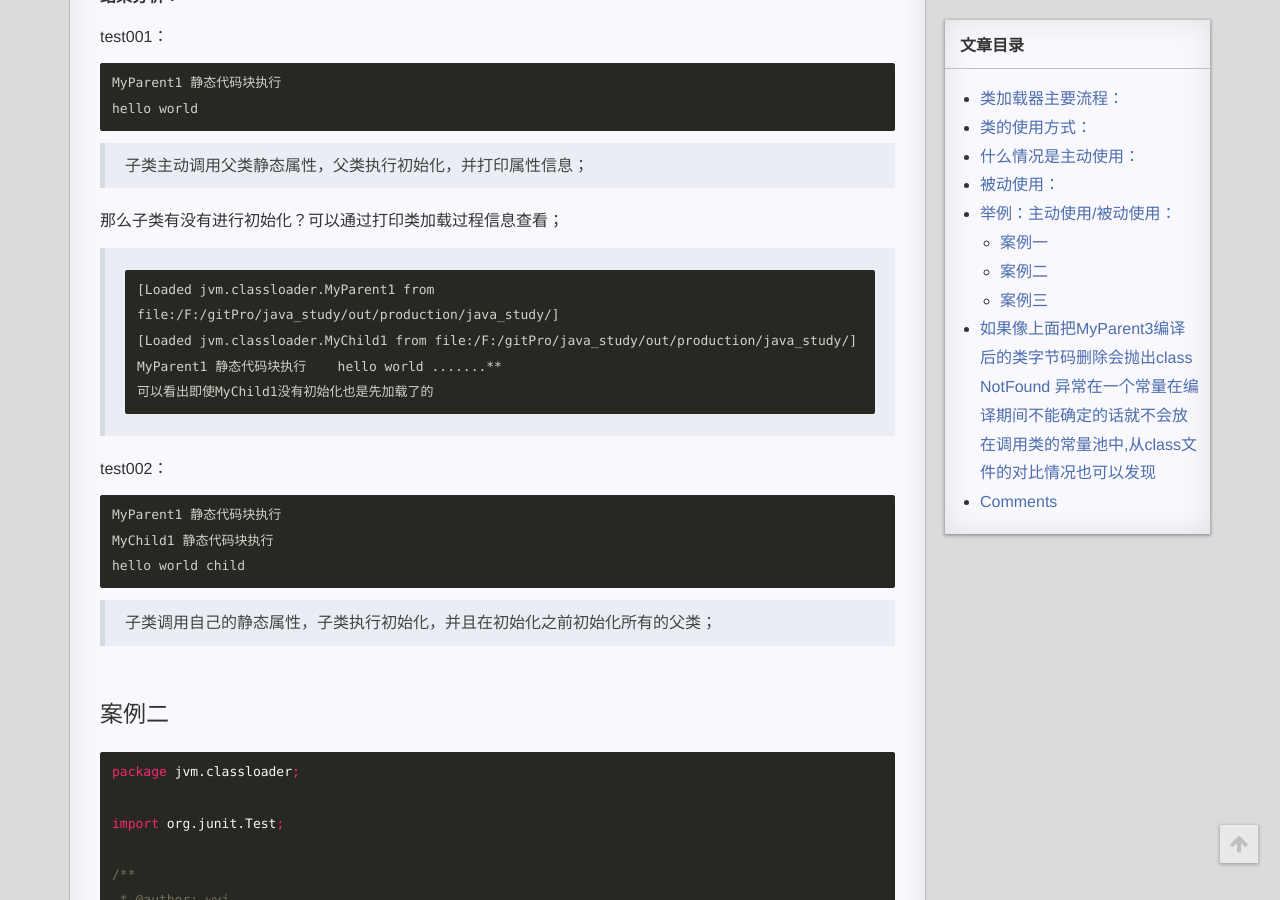
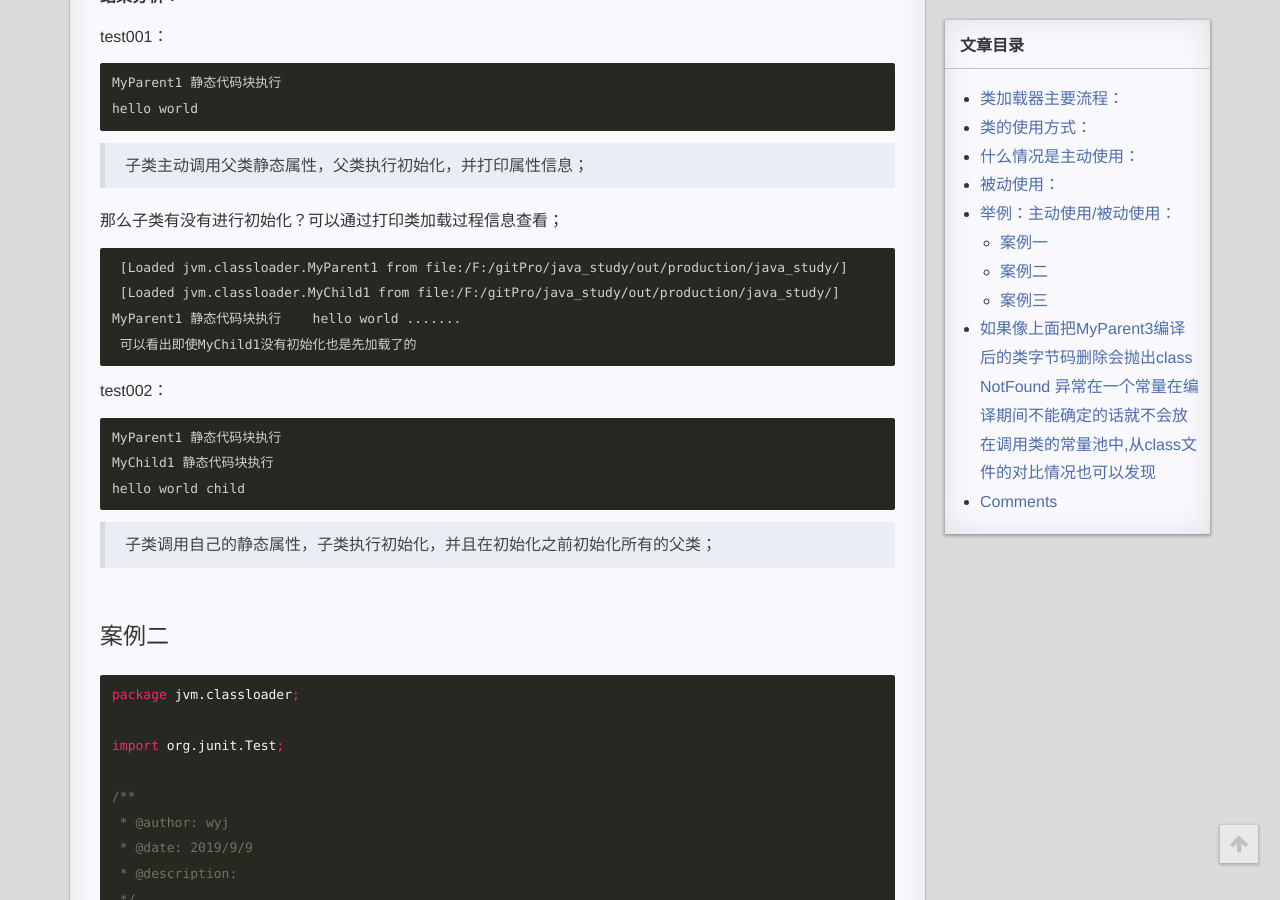
Before and after one commit to jie3615/jie3615.github.io, a Jekyll site: the page built from _posts/2019-09-08-Jvm-classLoader.md, in a window 1280 px wide and 900 px high, scrolled down 2667 px. Built offline with Jekyll 4.4.1, drawn with Linux system fonts in a browser that asks for light colours; comment, search, counter and statistics services are not loaded; a style sheet for code colours, icons or effects is not loaded; part of the change alters nothing that is shown.

````diff
--- a/_posts/2019-09-08-Jvm-classLoader.md
+++ b/_posts/2019-09-08-Jvm-classLoader.md
@@ -121,11 +121,11 @@ hello world
 
 
 
-> ```html
-> [Loaded jvm.classloader.MyParent1 from file:/F:/gitPro/java_study/out/production/java_study/]
-> [Loaded jvm.classloader.MyChild1 from file:/F:/gitPro/java_study/out/production/java_study/]  MyParent1 静态代码块执行    hello world .......**
-> 可以看出即使MyChild1没有初始化也是先加载了的
-> ```
+ ```html
+ [Loaded jvm.classloader.MyParent1 from file:/F:/gitPro/java_study/out/production/java_study/]
+ [Loaded jvm.classloader.MyChild1 from file:/F:/gitPro/java_study/out/production/java_study/]  MyParent1 静态代码块执行    hello world .......
+ 可以看出即使MyChild1没有初始化也是先加载了的
+ ```
 
 test002：
 
@@ -221,6 +221,6 @@ b2a4e712-4df1-4bfd-a667-6d13ead5eaba
 
 那就只能在运行期间进行类初始化并执行方法；
 
-> 如果像上面把MyParent3编译后的类字节码删除会抛出classNotFound 异常在一个常量在编译期间不能确定的话就不会放在调用类的常量池中,从class文件的对比情况也可以发现
+如果像上面把MyParent3编译后的类字节码删除会抛出classNotFound 异常在一个常量在编译期间不能确定的话就不会放在调用类的常量池中,从class文件的对比情况也可以发现
 ---
   本文版权归作者本人拥有，欢迎转载，但未经作者同意必须保留此段声明，且在文章页面明显位置给出原文连接，否则保留追究法律责任的权利。
````
